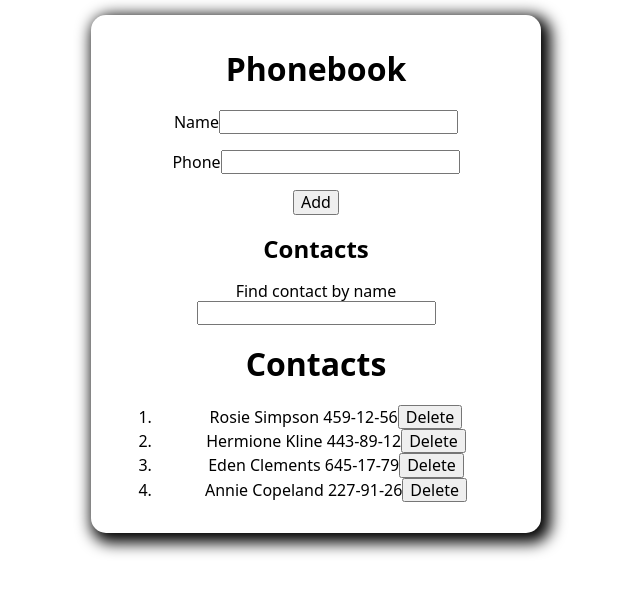
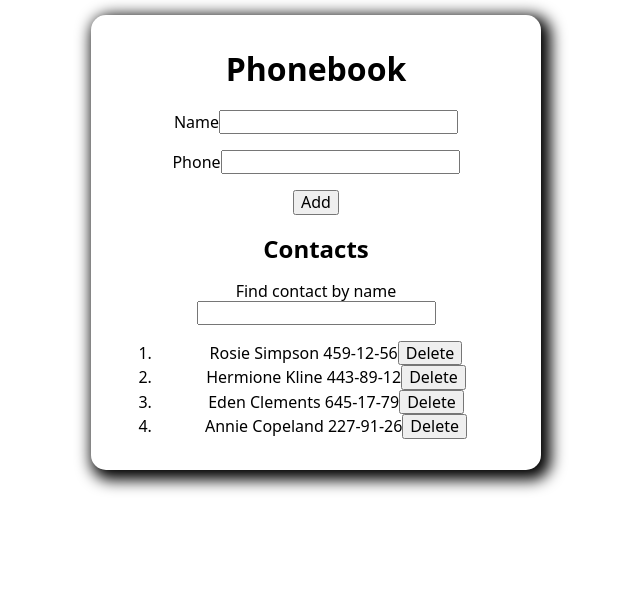
Before and after one commit to iromjalis/goit-react-hw-02-phonebook, a React (Create React App) app: page / in a window 1280 px wide. Shown: the top 594 px of the page, without its empty margins (324-964 px from the left). Built offline with nearby package versions, Linux system fonts and the light colour scheme.

Commit message:
double contact title

```diff
--- a/src/App.js
+++ b/src/App.js
@@ -41,12 +41,7 @@ class App extends Component {
           <h2>Contacts</h2>
           <Filter />
 
-          <Section title="Contacts">
-            <ContactList
-              contacts={contacts}
-              deleteContact={this.deleteContact}
-            />
-          </Section>
+          <ContactList contacts={contacts} deleteContact={this.deleteContact} />
         </Container>
       </div>
     );
```
